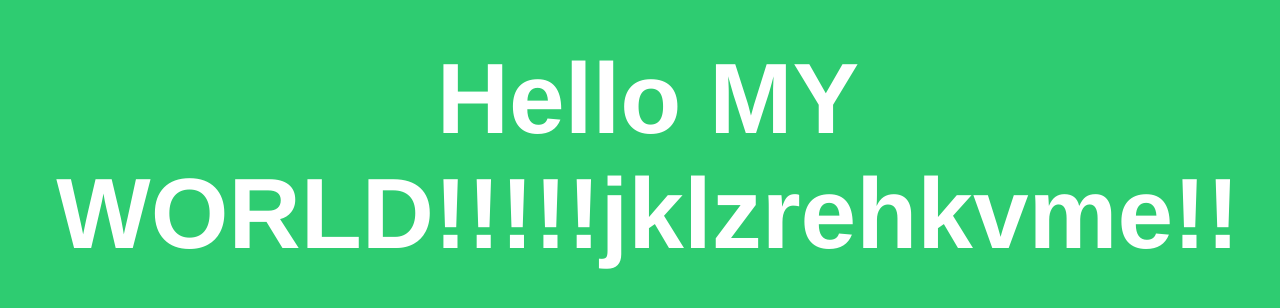
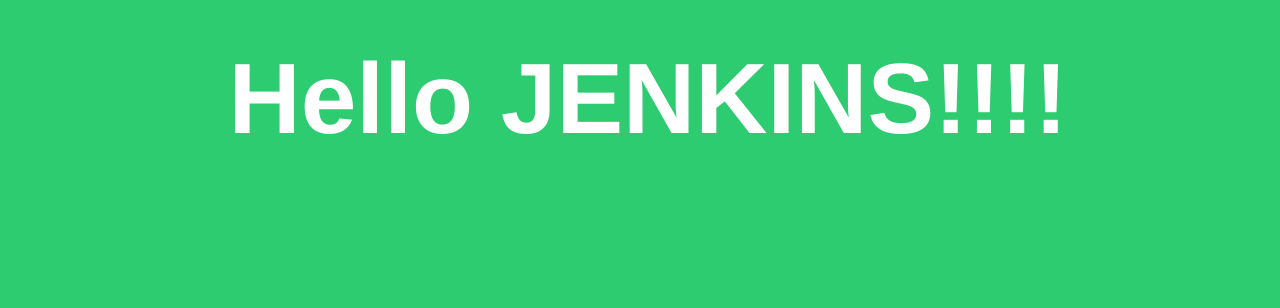
Before and after one commit to Granolac/My-World, a plain HTML site: page index.html in a window 1280 px wide. Shown: the part 346-654 px from the top of the page. Drawn offline with Linux system fonts and the light colour scheme.

Commit message:
Update index.html

```diff
--- a/index.html
+++ b/index.html
@@ -18,6 +18,6 @@
 		}
 	</style>
 	<body>
-		<h1> Hello MY WORLD!!!!!jklzrehkvme!! </h1>
+		<h1> Hello JENKINS!!!! </h1>
 	</body>
 </html>
```
